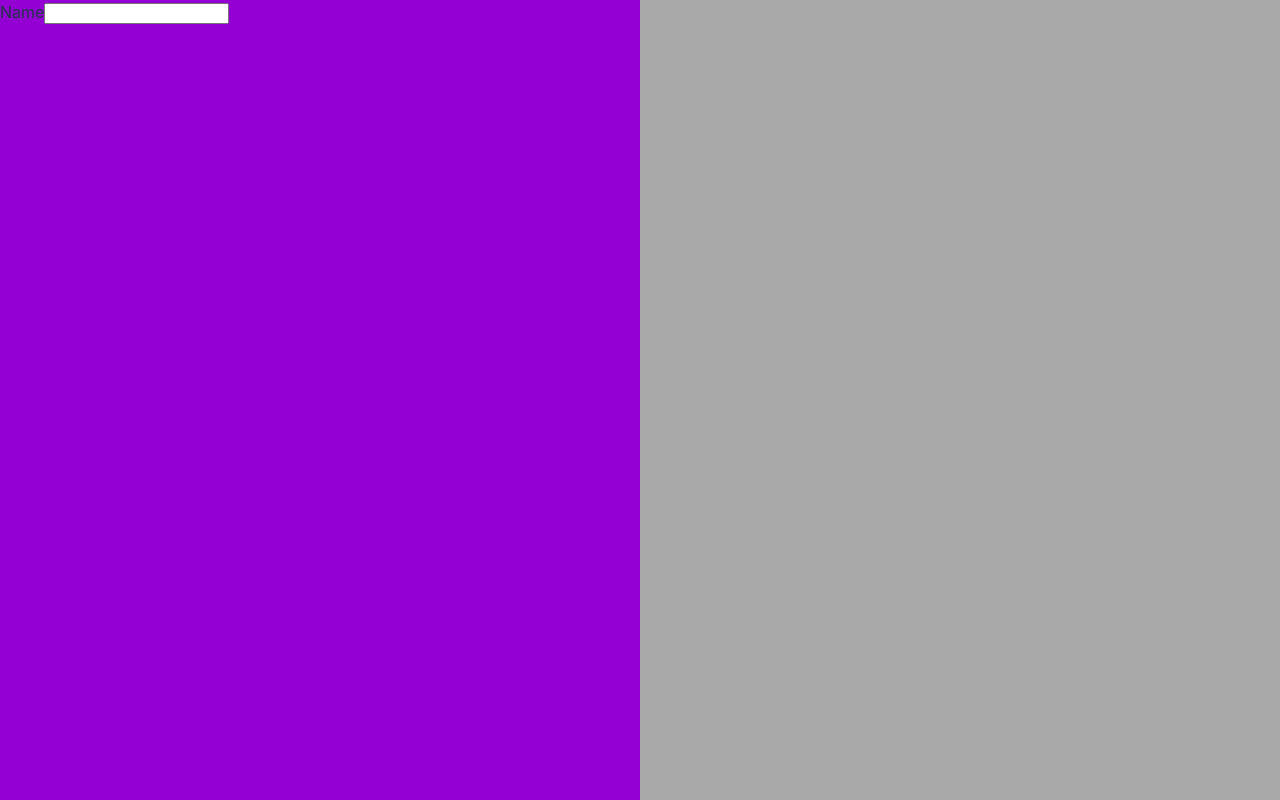
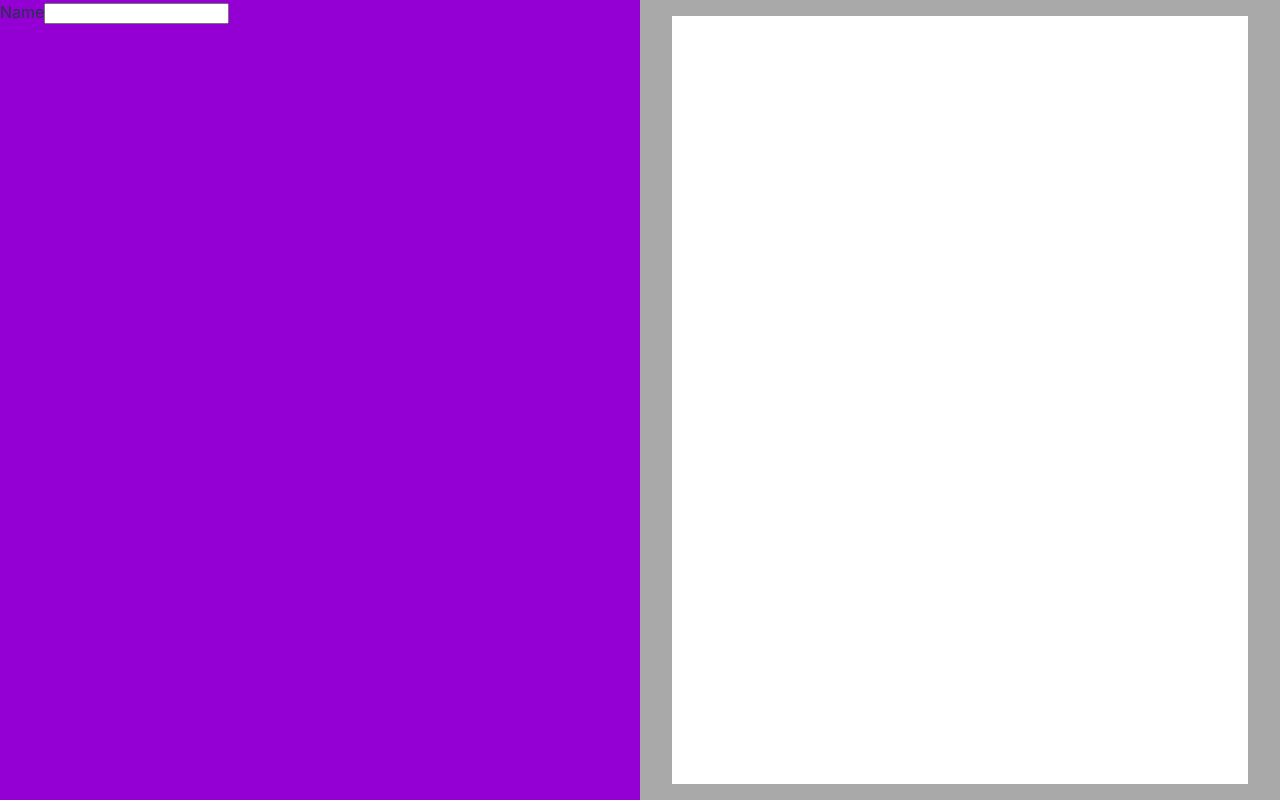
Before and after one commit to gonfuentes112/cvapp, a React (Vite) app: page / in a window 1280 px wide. Built offline with nearby package versions, Linux system fonts and the light colour scheme.

Commit message:
feat: add sheet

```diff
--- a/src/components/cv.jsx
+++ b/src/components/cv.jsx
@@ -2,7 +2,9 @@ import "../styles/cv.css";
 
 function Cv({name}) {
   return <div className="cv-body">
-        <h1>{name}</h1>
+        <div className="cv-sheet">
+            <h1>{name}</h1>
+        </div>
   </div>;
 }
 
--- a/src/styles/cv.css
+++ b/src/styles/cv.css
@@ -2,4 +2,13 @@
     grid-column: 2;
     background-color: darkgray;
     max-width: 100%;
+    display: flex;
+    justify-content: center;
   }
+
+.cv-sheet {
+  background-color: white;
+  min-width: 90%;
+  min-height: 90%;
+  margin: 1rem;
+}
```
